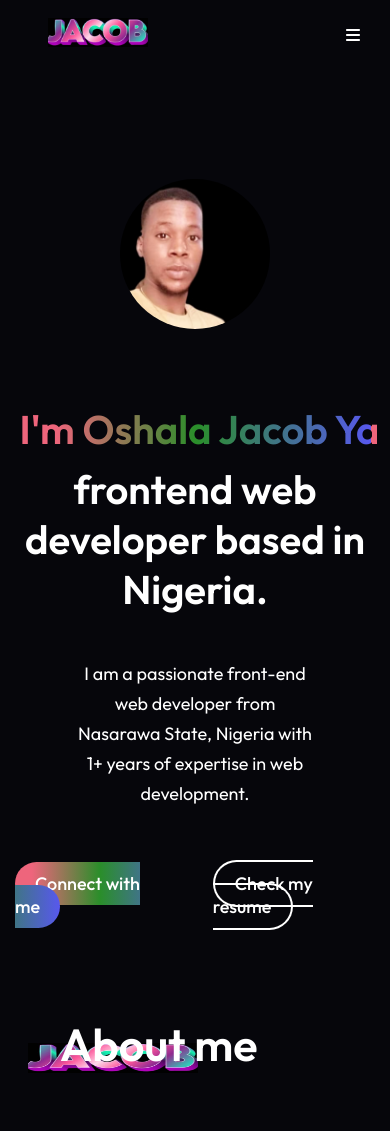
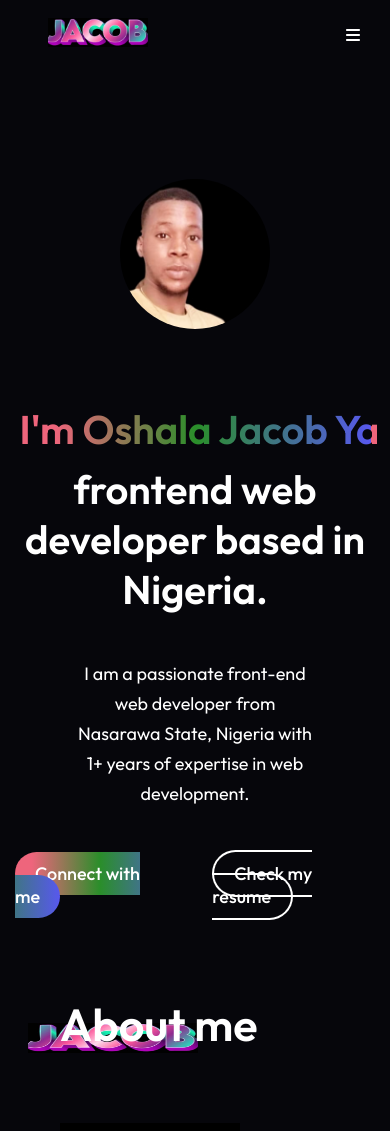
Before and after one commit to BlakWeb/Personal-Portfolio, a React (Vite) app: page / in a window 390 px wide. Shown: the top 1131 px of the page. Built offline with nearby package versions, Linux system fonts and the light colour scheme.

Commit message:
Update Hero.css

```diff
--- a/src/components/Hero/Hero.css
+++ b/src/components/Hero/Hero.css
@@ -130,12 +130,12 @@
   }
 
   .hero-connect {
-    padding: 18px 15px;
+    padding: 8px 15px;
     border-radius: 40px;
   }
 
   .hero-resume {
-    padding: 18px 30px;
+    padding: 8px 16px;
     border-radius: 40px;
   }
 
```
